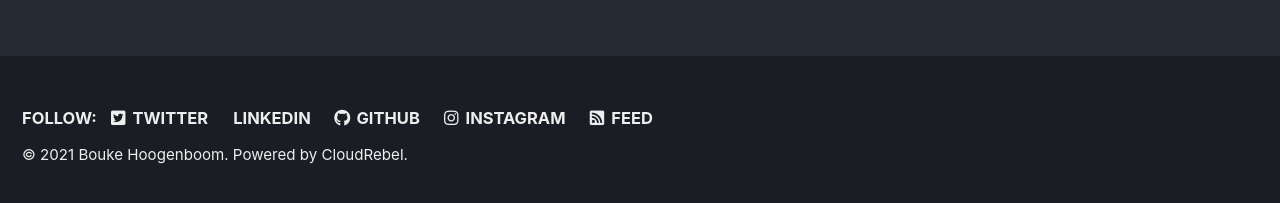
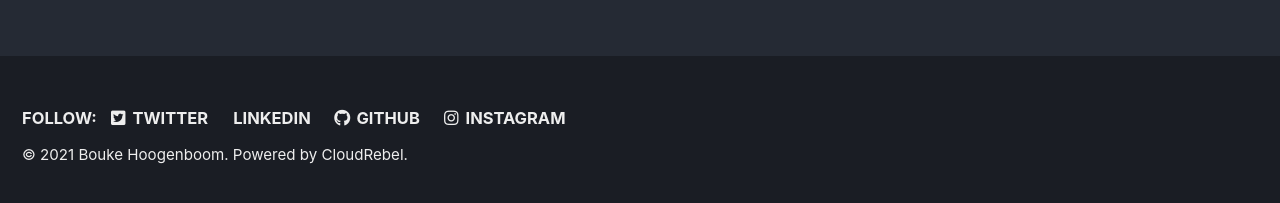
Before and after one commit to bhoogenboom/bhoogenboom.github.io, a Jekyll site: the page built from index.html, in a window 1280 px wide. Shown: the part 689-892 px from the top of the page. Built offline with Jekyll 4.4.1, drawn with Linux system fonts in a browser that asks for light colours; cached includes are drawn as plain includes; the list of posts is cut into pages by our own code.

Commit message:
Adjusted _config.yml

```diff
--- a/_config.yml
+++ b/_config.yml
@@ -51,7 +51,7 @@ reCaptcha:
   secret                 :
 atom_feed:
   path                   : # blank (default) uses feed.xml
-  hide                   : # true, false (default)
+  hide                   : "true" # true, false (default)
 search                   : "true" # true, false (default)
 search_full_content      : # true, false (default)
 search_provider          : # lunr (default), algolia, google
```
